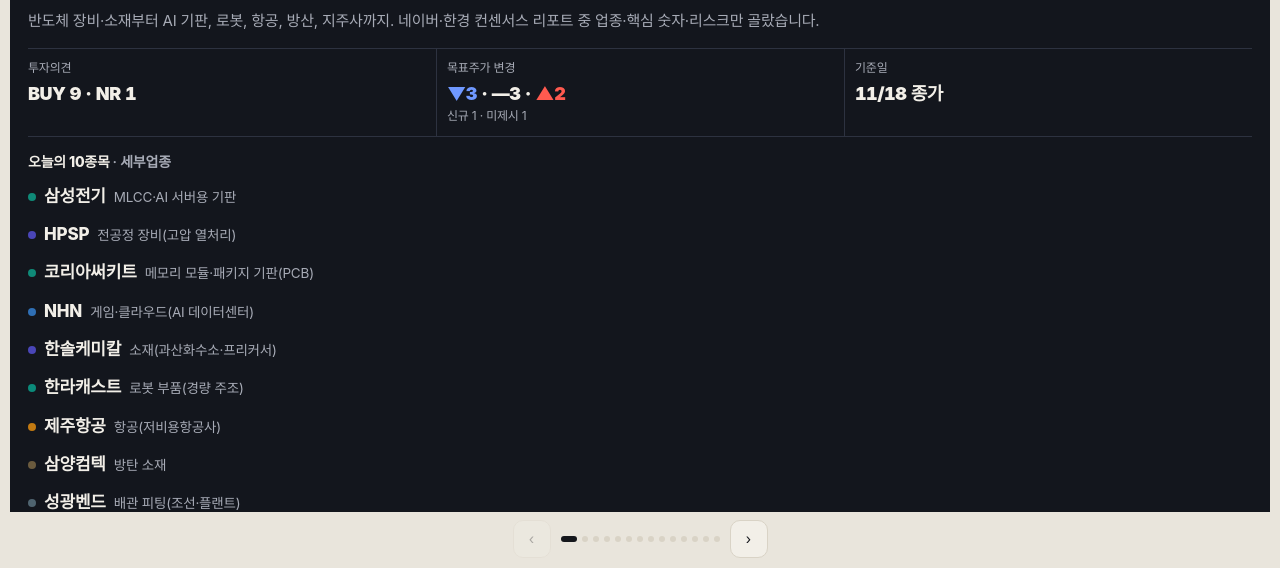
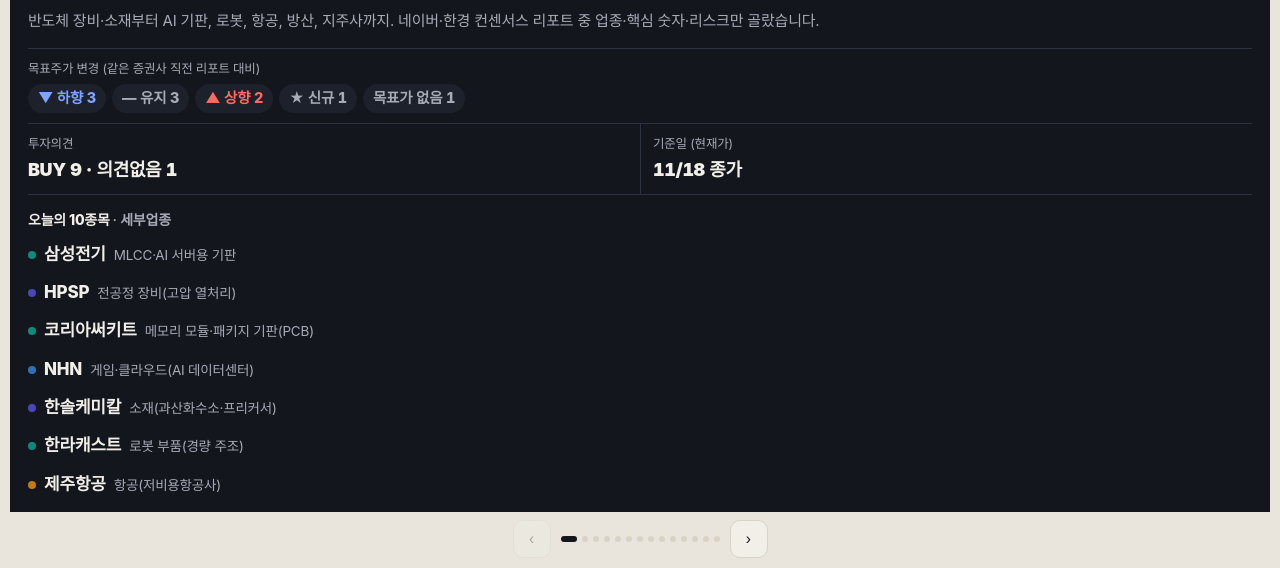
Before and after one commit to luckyhan-bot/luckyhan-report, a plain HTML site: page index.html in a window 1280 px wide. Shown: the part 232-800 px from the top of the page. Drawn offline with Linux system fonts and the light colour scheme; a web font is replaced by a local one.

Commit message:
표지 목표가 변경 집계를 글자로 풀어 표시(하향·유지·상향·신규), 줄바꿈 수정
Co-Authored-By: Claude Opus 5.5 <noreply@anthropic.com>
Claude-Session: https://claude.ai/code/session_016Sf4Ewowcwyq1aT5JBVhwM

```diff
--- a/index.html
+++ b/index.html
@@ -79,12 +79,15 @@ h1.big{font-size:34px;line-height:1.18;font-weight:900;letter-spacing:-1.2px;mar
 .redtag{background:var(--up);color:#fff;font-weight:900;padding:4px 10px;border-radius:6px}
 .hl{font-size:34px;line-height:1.2;font-weight:900;letter-spacing:-1.4px;margin:4px 0 12px;word-break:keep-all}
 .hl em{font-style:normal;color:#ff5a4f;display:block}
-.trio{display:grid;grid-template-columns:repeat(3,1fr);border-top:1px solid var(--nightline);border-bottom:1px solid var(--nightline);margin:14px 0}
+.trio{display:grid;grid-template-columns:1fr 1fr;border-top:1px solid var(--nightline);border-bottom:1px solid var(--nightline);margin:14px 0}
 .trio>div{padding:10px 8px 10px 0}
-.trio>div+div{border-left:1px solid var(--nightline);padding-left:10px}
-.trio .l{font-size:12px;color:var(--nightsub)}
-.trio .v{font-size:18px;font-weight:900;margin-top:2px;letter-spacing:-.5px}
-.trio .v .up{color:#ff5a4f} .trio .v .down{color:#6f98ff}
+.trio>div.full{grid-column:1/-1;border-bottom:1px solid var(--nightline)}
+.trio>div.r{border-left:1px solid var(--nightline);padding-left:12px}
+.trio .l{font-size:12.5px;color:var(--nightsub)}
+.trio .v{font-size:18px;font-weight:900;margin-top:3px;letter-spacing:-.4px;white-space:nowrap}
+.tchips{display:flex;flex-wrap:wrap;gap:6px;margin-top:6px}
+.tchips span{font-size:14.5px;font-weight:800;padding:3px 10px;border-radius:999px;background:var(--night2);white-space:nowrap}
+.tchips .up{color:#ff6a60} .tchips .down{color:#7fa4ff} .tchips .k{color:var(--nightsub)}
 .clist{list-style:none;margin:0;padding:0}
 .clist li{display:flex;align-items:baseline;gap:8px;padding:6px 0;cursor:pointer}
 .clist .dot{width:8px;height:8px;border-radius:50%;flex:none;transform:translateY(-1px)}
@@ -221,7 +224,7 @@ const footStock = s => `출처: ${esc(s.broker)} 리포트(${dotDate(s.date)})
 
 function cover(d){
   const o = d.counts.opinion, t = d.counts.target;
-  const ops = ["BUY", "HOLD", "SELL", "NR"].filter(k => o[k]).map(k => `${k === "NR" ? "NR" : k} ${o[k]}`).join(" · ");
+  const ops = ["BUY", "HOLD", "SELL", "NR"].filter(k => o[k]).map(k => `${k === "NR" ? "의견없음" : k} ${o[k]}`).join(" · ");
   const hl = Array.isArray(d.headline) ? `${esc(d.headline[0])}<em>${esc(d.headline[1] || "")}</em>` : esc(d.headline);
   const list = d.stocks.map((s, i) => `<li data-go="${i + 3}"><span class="dot" style="background:${colorOf(s.sector)}"></span><span class="nm">${esc(s.name)}</span><span class="sb">${esc(s.sub)}</span></li>`).join("");
   return shell(d, 0, `
@@ -229,10 +232,10 @@ function cover(d){
     <div class="hl">${hl}</div>
     ${d.dek ? `<p class="lead">${esc(d.dek)}</p>` : ""}
     <div class="trio">
+      <div class="full"><div class="l">목표주가 변경 (같은 증권사 직전 리포트 대비)</div><div class="tchips num">
+        <span class="down">▼ 하향 ${t.down}</span><span class="k">— 유지 ${t.keep}</span><span class="up">▲ 상향 ${t.up}</span>${t.new ? `<span class="k">★ 신규 ${t.new}</span>` : ""}${t.none ? `<span class="k">목표가 없음 ${t.none}</span>` : ""}</div></div>
       <div><div class="l">투자의견</div><div class="v num">${esc(ops)}</div></div>
-      <div><div class="l">목표주가 변경</div><div class="v num"><span class="down">▼${t.down}</span> · —${t.keep} · <span class="up">▲${t.up}</span></div>
-        ${t.new || t.none ? `<div class="l">신규 ${t.new} · 미제시 ${t.none}</div>` : ""}</div>
-      <div><div class="l">기준일</div><div class="v num">${esc(d.basisMD)} 종가</div></div>
+      <div class="r"><div class="l">기준일 (현재가)</div><div class="v num">${esc(d.basisMD)} 종가</div></div>
     </div>
     <div style="font-weight:800;font-size:14px;margin-bottom:4px">오늘의 10종목 <span style="color:var(--nightsub);font-weight:600">· 세부업종</span></div>
     <ul class="clist">${list}</ul>
```
